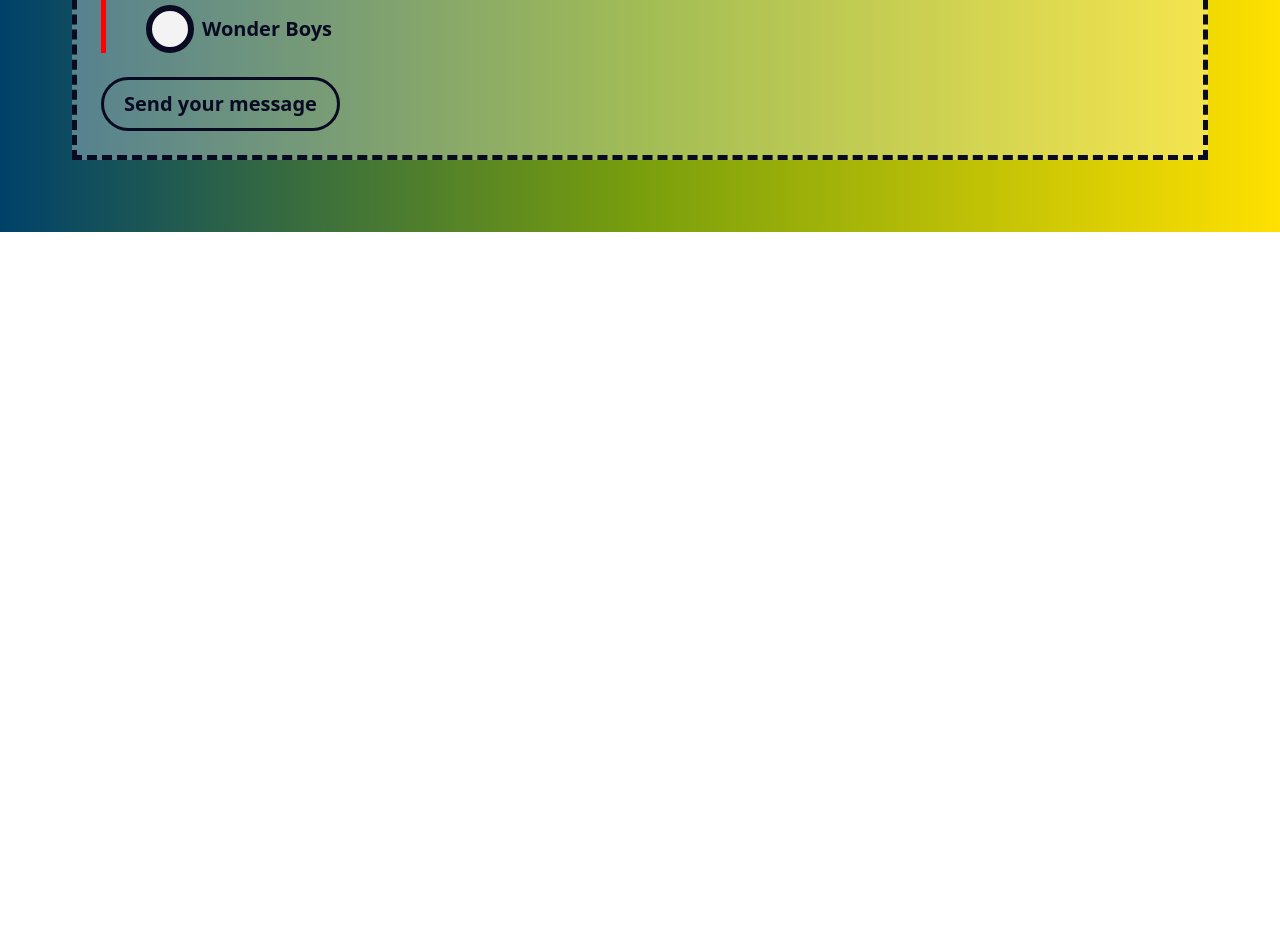
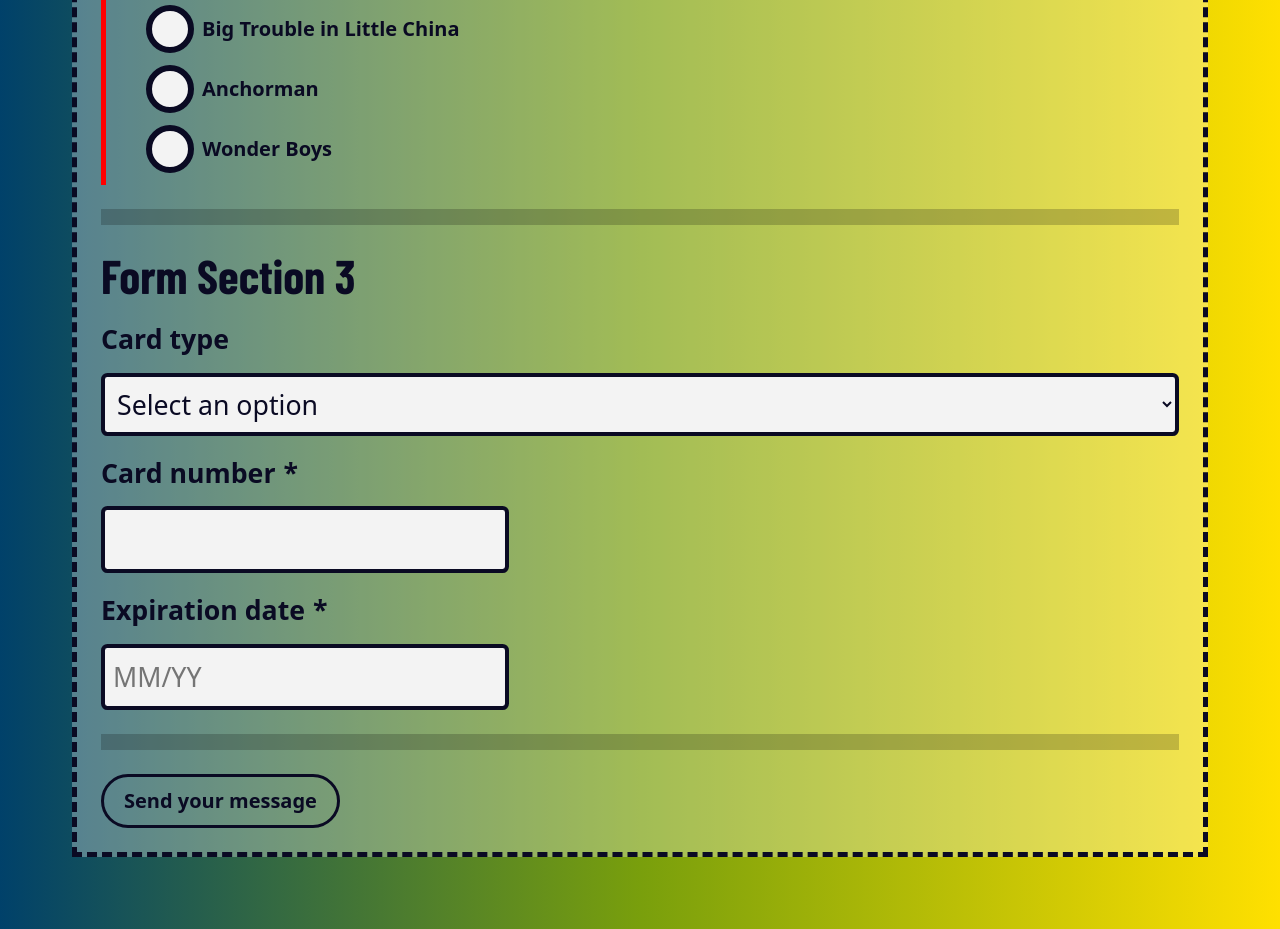
Before and after one commit to cmtayl0r/playground, a website: page src/pages/forms/form-validation.html in a window 1280 px wide. Shown: the part 1804-2733 px from the top of the page. Before the commit the page ends 2036 px from the top, so only its background shows below. Drawn offline with nearby package versions, Linux system fonts and the light colour scheme.

Commit message:
add form validation html and css

```diff
--- a/src/css/pages/forms/form-validation.css
+++ b/src/css/pages/forms/form-validation.css
@@ -38,6 +38,7 @@ label,
 legend {
     font-size: var(--fs-md);
     font-weight: 700;
+    margin-bottom: var(--sp--1);
 }
 
 .form__section {
@@ -83,7 +84,7 @@ INPUTS
 --------------------------------------------------------
 */
 .input__text,
-.input__select {
+select {
     width: 100%;
     border: 0.25rem solid var(--clr-black);
     border-radius: var(--br-sm);
--- a/src/pages/forms/form-validation.html
+++ b/src/pages/forms/form-validation.html
@@ -203,6 +203,55 @@
                         </fieldset>
                     </div>
                 </section>
+                <hr />
+                <!-- Section 3 -->
+                <section class="stack form__section">
+                    <h3>Form Section 3</h3>
+                    <div class="form__group">
+                        <label for="card">Card type</label>
+                        <select id="card" name="user_card">
+                            <option disabled="" selected="">
+                                Select an option
+                            </option>
+                            <option value="visa">Visa</option>
+                            <option value="mc">Mastercard</option>
+                            <option value="amex">American Express</option>
+                        </select>
+                    </div>
+                    <div class="form__group">
+                        <label for="number">
+                            Card number
+                            <span aria-label="required">*</span>
+                        </label>
+                        <input
+                            type="text"
+                            id="number"
+                            name="user_card-number"
+                            inputmode="numeric"
+                            maxlength="16"
+                            pattern="[0-9 ]*"
+                            autocomplete="cc-number"
+                            class="input__text input--width-fc"
+                            required
+                        />
+                    </div>
+                    <div class="form__group">
+                        <label for="expiration">
+                            Expiration date
+                            <span aria-label="required">*</span>
+                        </label>
+                        <input
+                            type="text"
+                            id="expiration"
+                            name="user_expiration"
+                            required
+                            placeholder="MM/YY"
+                            class="input__text input--width-fc"
+                            pattern="^(0[1-9]|1[0-2])\/([0-9]{2})$"
+                        />
+                    </div>
+                </section>
+                <hr />
                 <section>
                     <button class="btn btn--lg" type="submit">
                         Send your message
```
